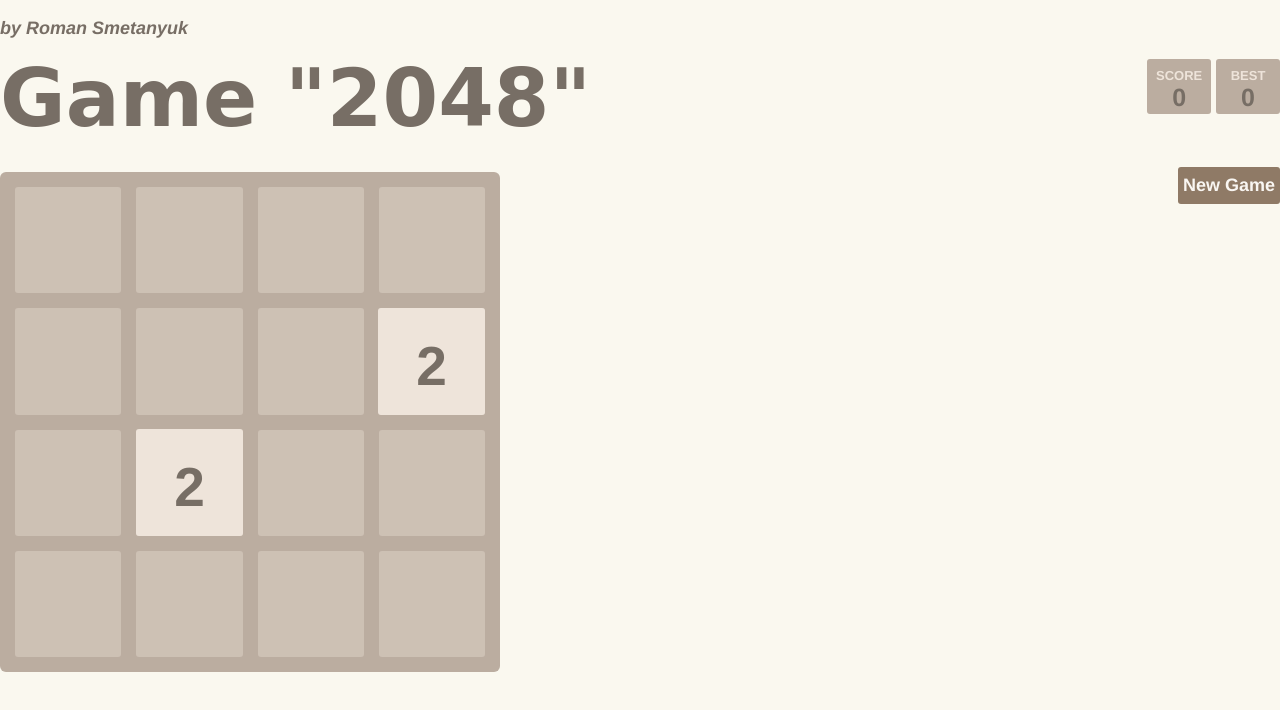
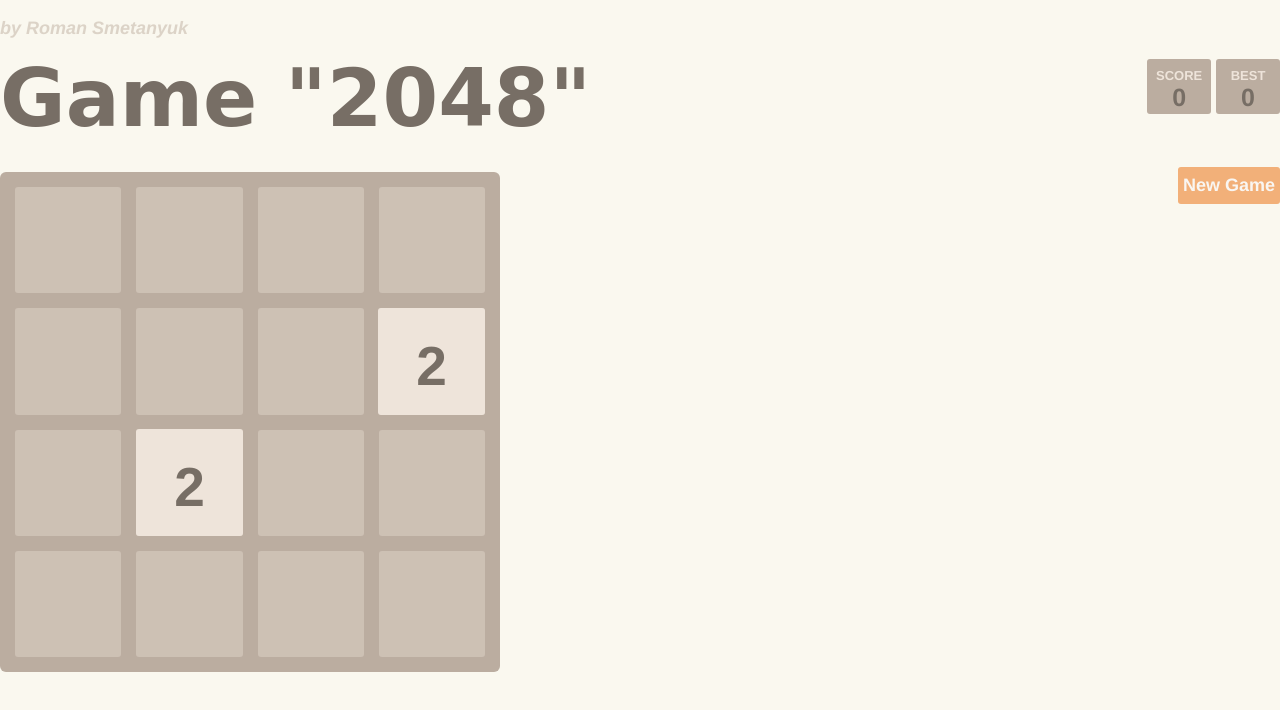
Before and after one commit to RSmetanyuk/Cordova-Android-JS-Game2048, a website: page www/index.html in a window 1280 px wide. Drawn offline with nearby package versions, Linux system fonts and the light colour scheme; a web font is replaced by a local one.

Commit message:
some style improvements

```diff
--- a/www/2048style.css
+++ b/www/2048style.css
@@ -70,6 +70,7 @@ h1.title a {
 
 .author {
   font-style: italic;
+  color: #cdc1b4ad;
 }
 
 .scores-container {
@@ -667,7 +668,7 @@ hr {
 }
 
 .restart-button {
-  background: #8f7a66;
+  background: #f2b079;
   border-radius: 3px;
   padding: 5px;
   text-decoration: none;
@@ -1343,8 +1344,6 @@ footer {
   display: none;
 }
 
-@media all and (orientation: portrait) {
-
 @media screen and (max-width: 860px) {
   .side-column {
     width: 130px;
@@ -1450,5 +1449,3 @@ footer {
     width: 100%;
   }
 }
-
-}
```
Also changed, not shown: 2048.png, README.md. Lines whose indentation alone changed are shown as unchanged.
